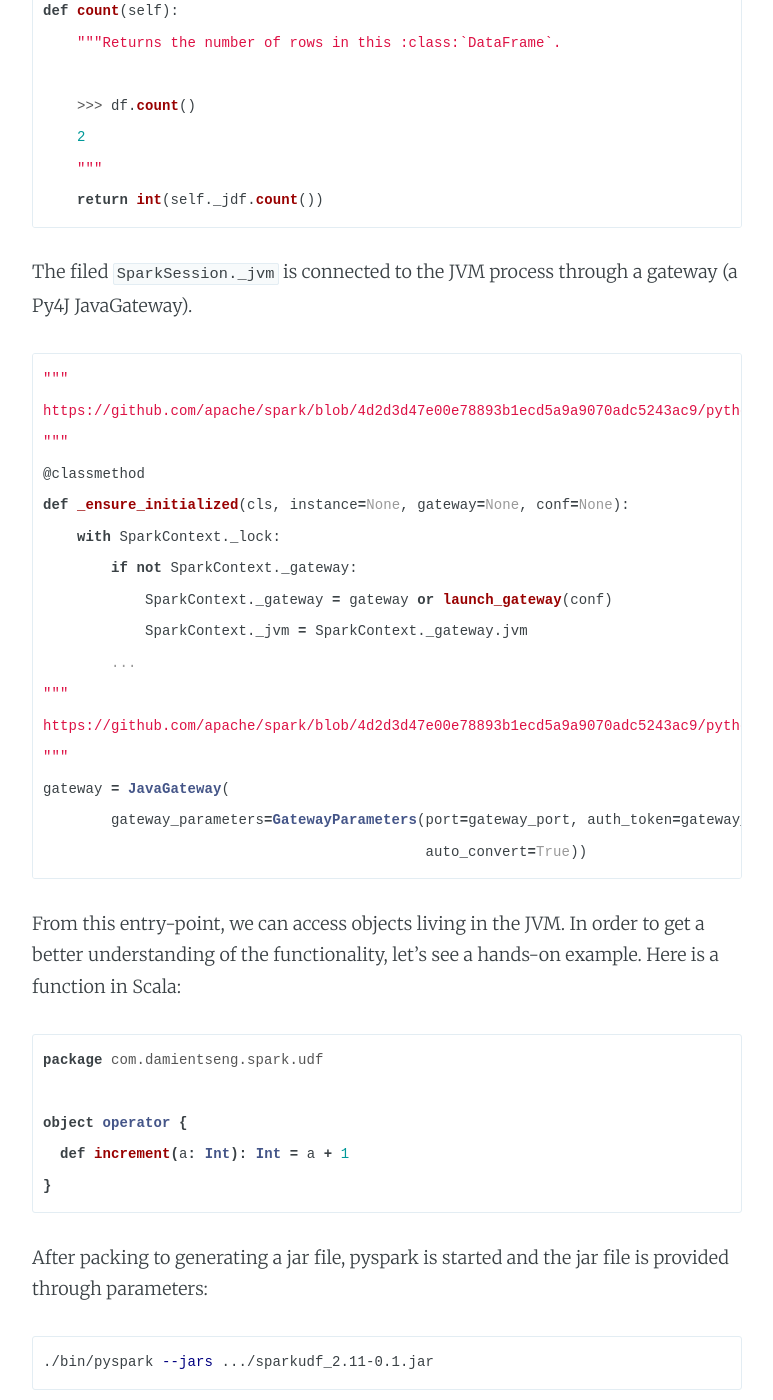
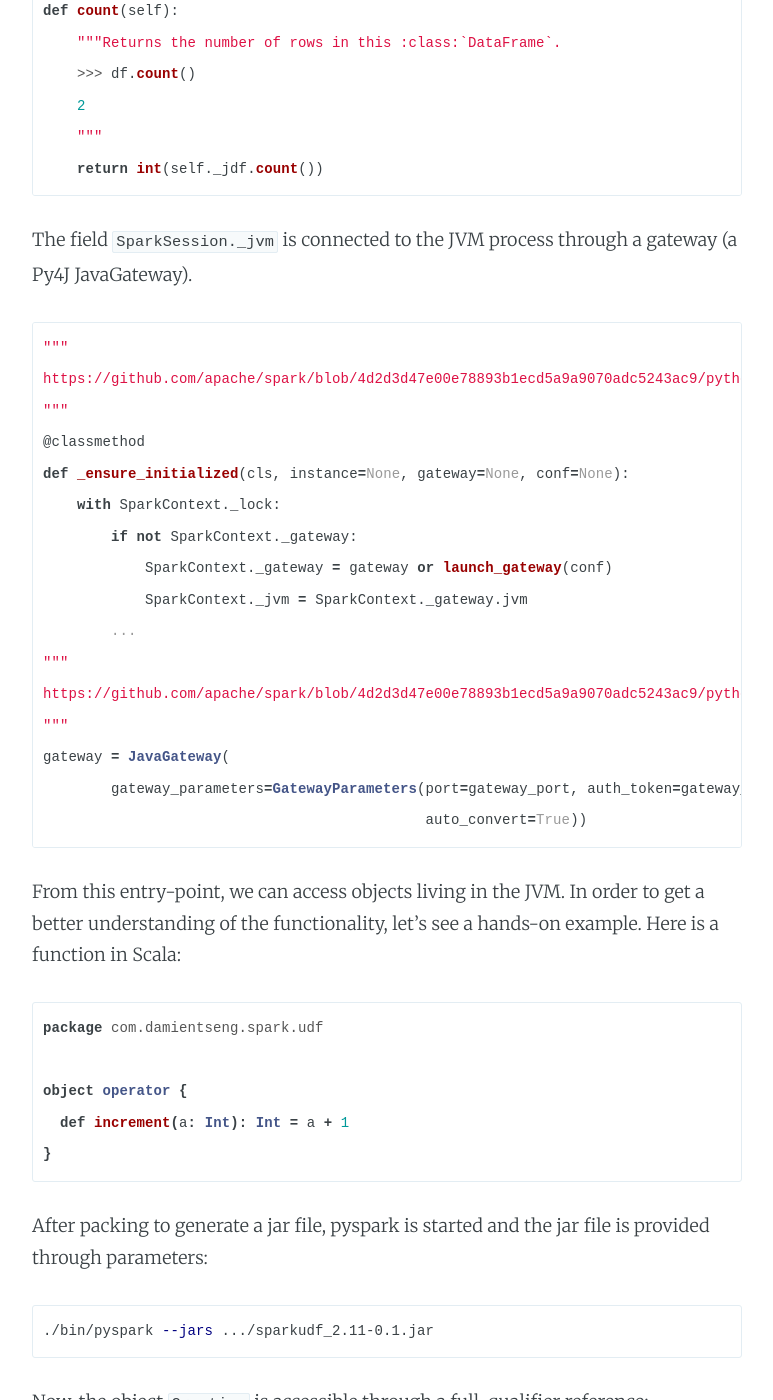
Before and after one commit to damientseng/damientseng.github.io, a Jekyll site: the page built from _posts/2017-11-20-pyspark-udf-a-cross-language-approach.md, in a window 1280 px wide and 1400 px high, scrolled down 2900 px. Shown: the whole window, without its empty margins (253-1026 px from the left). Built offline with Jekyll 4.4.1, drawn with Linux system fonts in a browser that asks for light colours; some of the changed text lies outside the part shown.

Commit message:
fix: minor grammar issues

````diff
--- a/_posts/2017-11-20-pyspark-udf-a-cross-language-approach.md
+++ b/_posts/2017-11-20-pyspark-udf-a-cross-language-approach.md
@@ -50,7 +50,6 @@ https://github.com/apache/spark/blob/4d2d3d47e00e78893b1ecd5a9a9070adc5243ac9/py
 @since(1.3)
 def count(self):
     """Returns the number of rows in this :class:`DataFrame`.
-
     >>> df.count()
     2
     """
@@ -58,7 +57,7 @@ def count(self):
 ```
 
 
-The filed `SparkSession._jvm` is connected to the JVM process through a gateway (a Py4J JavaGateway).
+The field `SparkSession._jvm` is connected to the JVM process through a gateway (a Py4J JavaGateway).
 ```python
 """
 https://github.com/apache/spark/blob/4d2d3d47e00e78893b1ecd5a9a9070adc5243ac9/python/pyspark/context.py#L252
@@ -85,7 +84,7 @@ object operator {
   def increment(a: Int): Int = a + 1
 }
 ```
- After packing to generating a jar file, pyspark is started and the jar file is provided through parameters:
+After packing to generate a jar file, pyspark is started and the jar file is provided through parameters:
 ```bash
 ./bin/pyspark --jars .../sparkudf_2.11-0.1.jar
 ```
````
Also changed, not shown: other parts of _posts/2017-11-20-pyspark-udf-a-cross-language-approach.md (+1 -1 lines).
